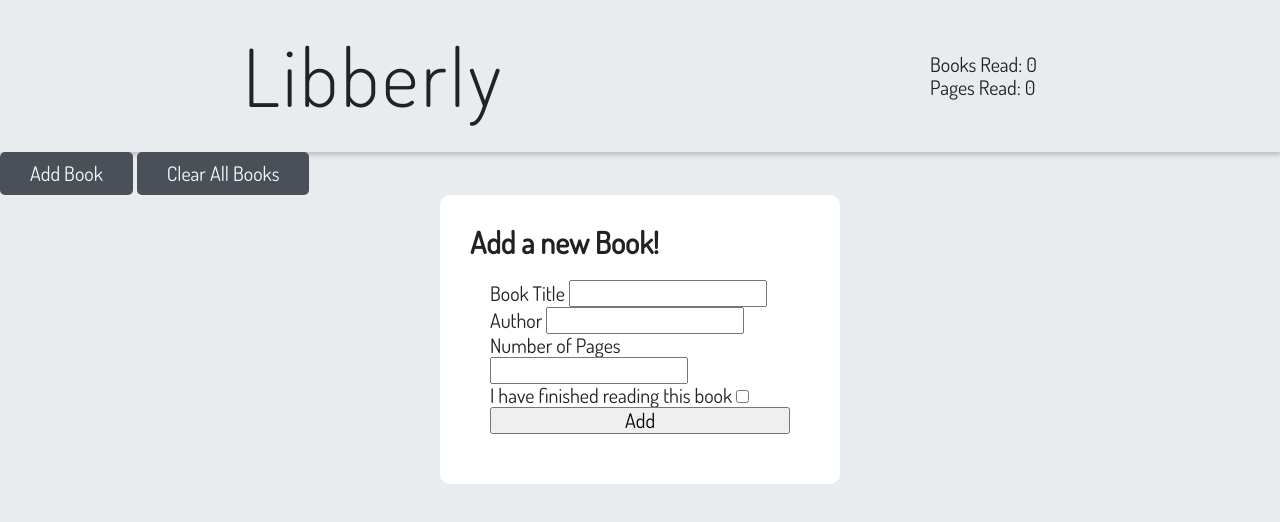
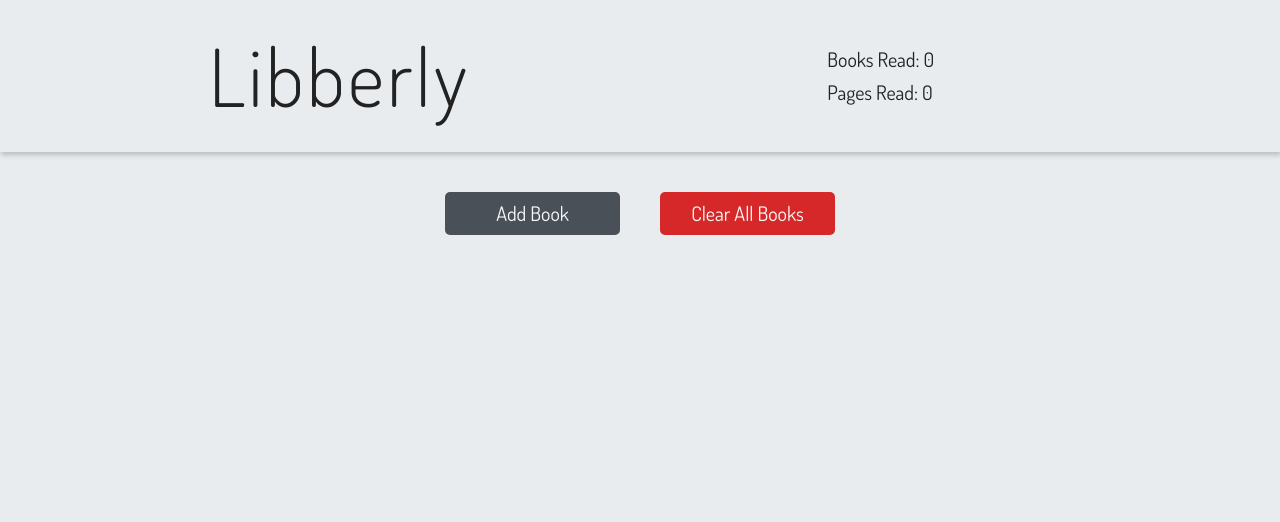
Before and after one commit to JohnSebastian3/libberly, a plain HTML site: page index.html in a window 1280 px wide. Drawn offline with Linux system fonts and the light colour scheme.

Commit message:
Add flex to stats div

```diff
--- a/assets/css/style.css
+++ b/assets/css/style.css
@@ -32,6 +32,13 @@ body {
   letter-spacing: 3px;
 }
 
+.stats {
+  flex-basis: 20%;
+  display: flex;
+  flex-direction: column;
+  gap: 1rem;
+}
+
 
 /* MAIN CONTAINER */
 
@@ -42,10 +49,13 @@ body {
 }
 
 /* ADD BUTTON CONTAINER */
-.add-book {
+.control-buttons {
   padding: 4rem;
-  text-align: center;
+  display: flex;
+  justify-content: center;
+  gap: 4rem;
 }
+
 
 .button {
   border:none;
@@ -54,10 +64,19 @@ body {
   padding: 1rem 3rem;
   border-radius: 5px;
   cursor: pointer;
+  width: 175px;
+}
+
+.remove-all-button {
+  background-color: #d62828;
 }
 
 .button:hover {
   background-color: #6c757d;
+}
+
+.remove-all-button:hover {
+  background-color: #c1121f;
 }
 
 
@@ -100,3 +119,7 @@ body {
   display: flex;
   flex-direction: column;
 }
+
+.hidden {
+  visibility: hidden;
+}
```
